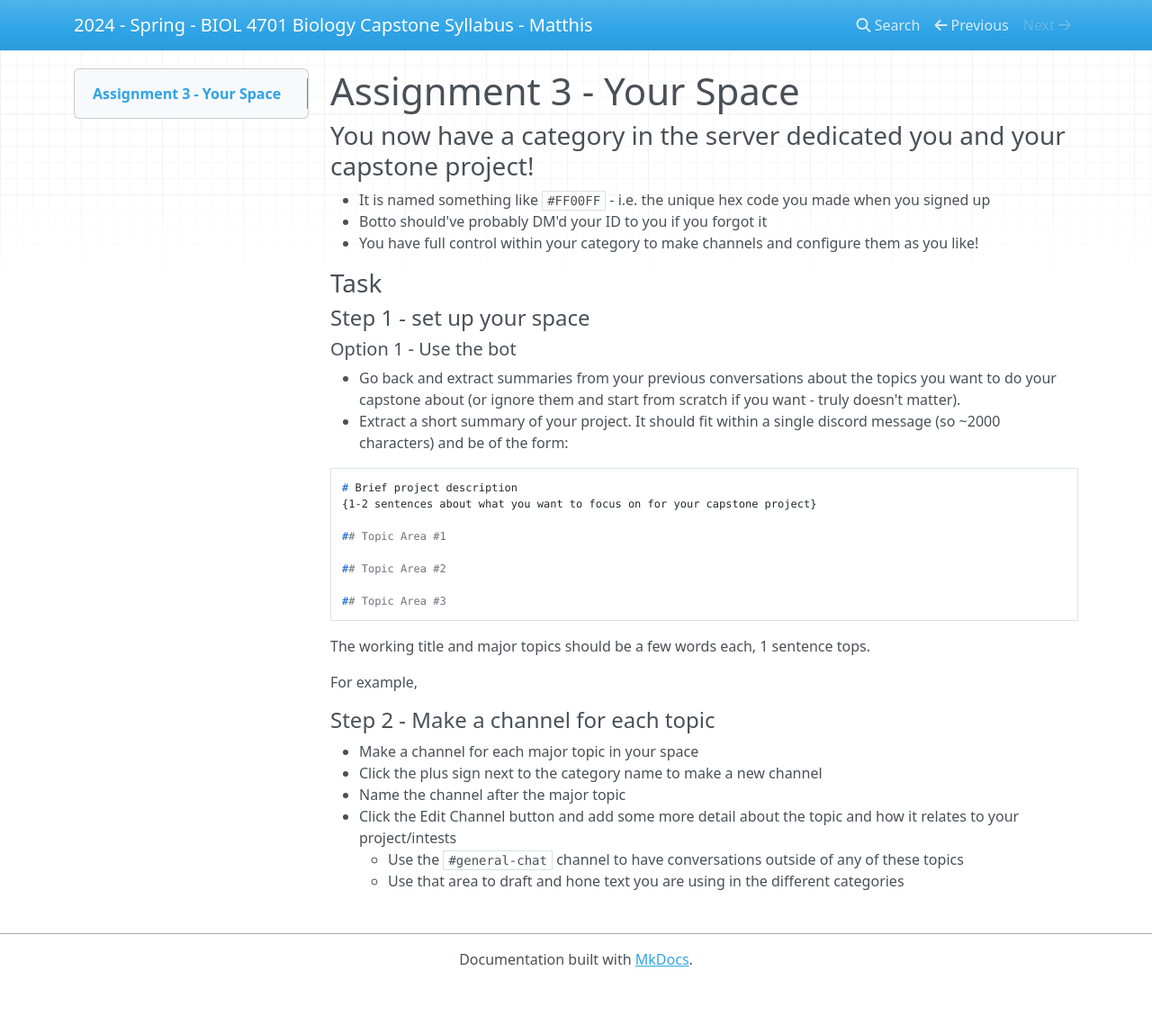
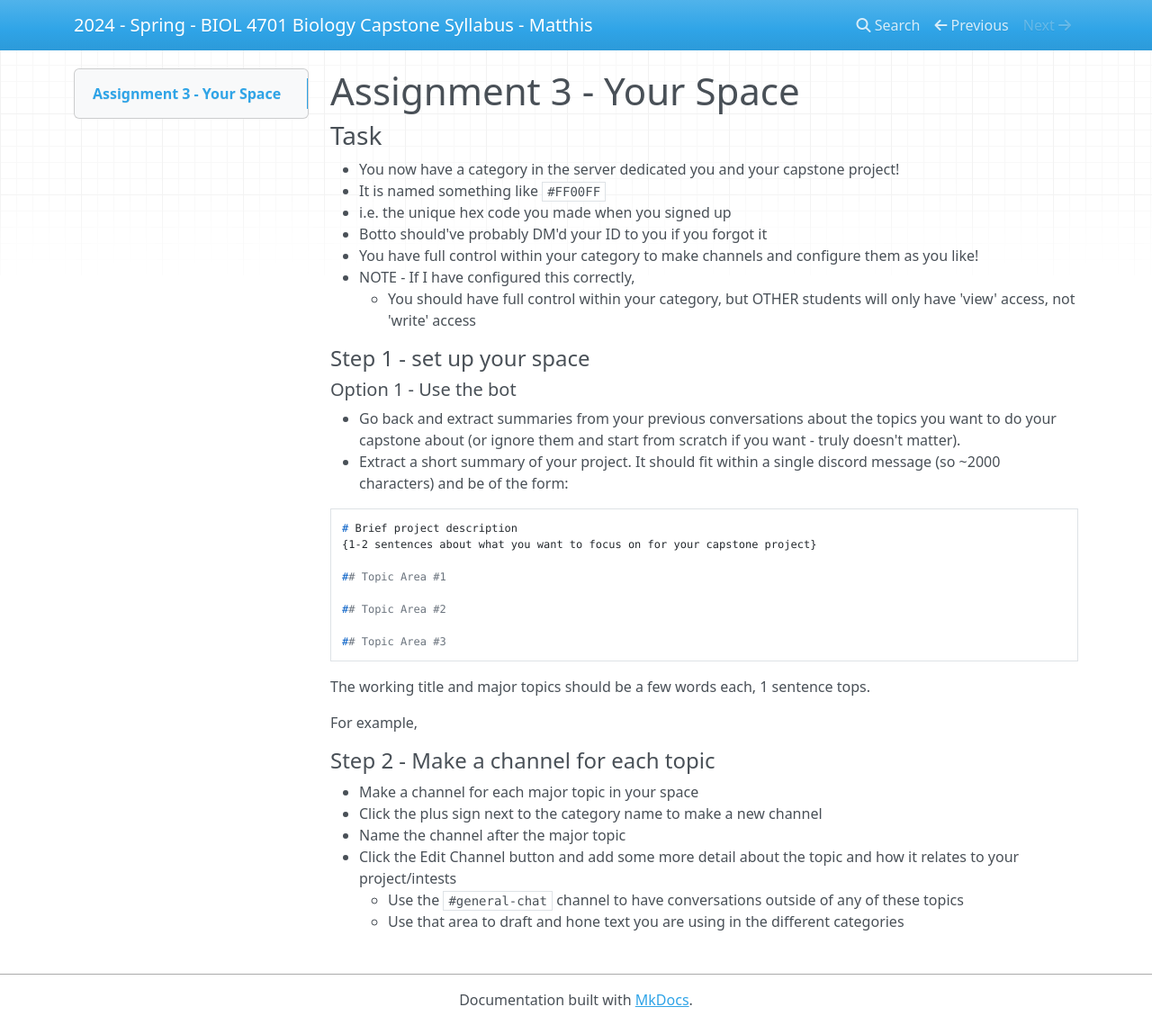
Before and after one commit to HumanMovementNeuroscience/capstone, an MkDocs documentation site: the page built from docs/course_materials/assignments/assignment3/assignment3-student-instructions.md, in a window 1280 px wide and 1139 px high. Shown: the whole window at 90% size. Built offline with MkDocs 1.6.1, drawn with Linux system fonts in a browser that asks for light colours; nearby versions of some CDN libraries.

Commit message:
Feb 7, 2024, 2:03 PM

```diff
--- a/docs/course_materials/assignments/assignment3/assignment3-student-instructions.md
+++ b/docs/course_materials/assignments/assignment3/assignment3-student-instructions.md
@@ -1,11 +1,15 @@
 # Assignment 3 - Your Space
 
-### You now have a category in the server dedicated you and your capstone project!
-- It is named something like `#FF00FF` - i.e. the unique hex code you made when you signed up
+
+### Task
+- You now have a category in the server dedicated you and your capstone project!
+- It is named something like `#FF00FF`
+  - i.e. the unique hex code you made when you signed up
   - Botto should've probably DM'd your ID to you if you forgot it
 - You have full control within your category to make channels and configure them as you like!
+   - NOTE - If I have configured this correctly,
+      - You should have full control within your category, but OTHER students will only have 'view' access, not 'write' access
 
-### Task
 #### Step 1 - set up your space
 
 ##### Option 1 - Use the bot
```
